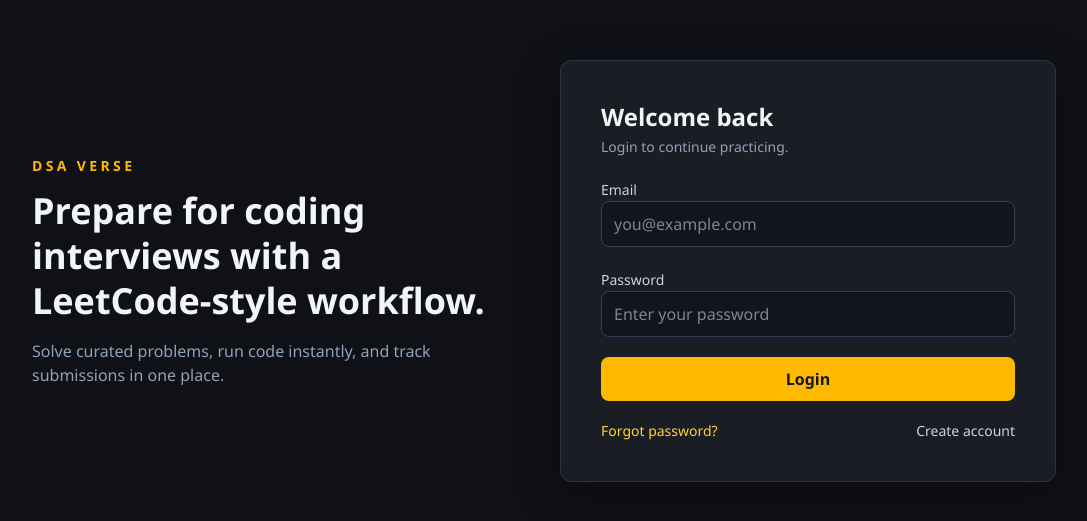
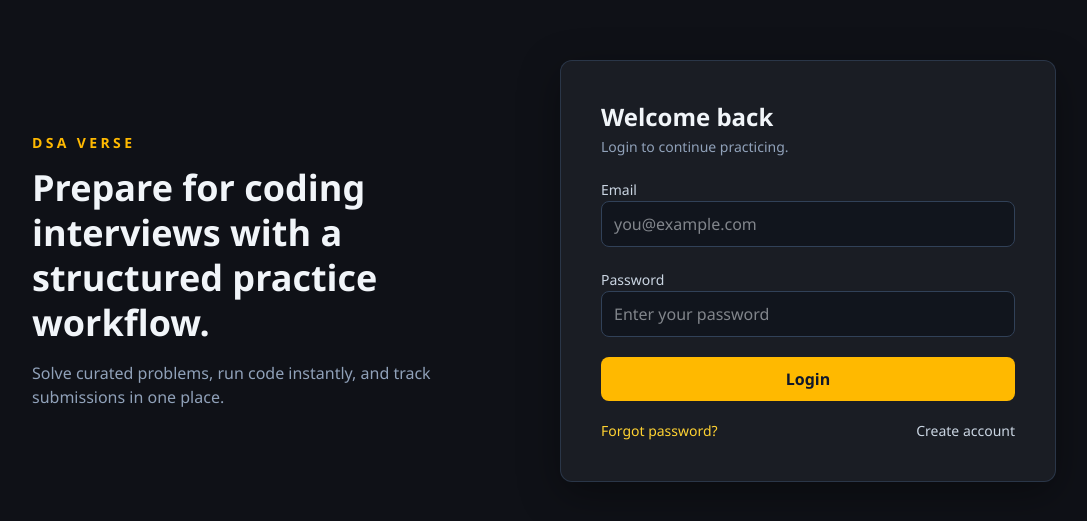
Before and after one commit to Kuldeep0021/DSA-_practice-_Platform, a Next.js app: page /login in a window 1280 px wide. Shown: the part 129-650 px from the top of the page, without its empty margins (96-1183 px from the left). Built offline with nearby package versions, Linux system fonts and the light colour scheme.

Commit message:
chore: remove leetcode wording from app and docs

```diff
--- a/app/layout.tsx
+++ b/app/layout.tsx
@@ -3,7 +3,7 @@
 
 export const metadata: Metadata = {
   title: "DSA Verse - Practice Coding Problems",
-  description: "A LeetCode-style platform for practicing data structures and algorithms",
+  description: "A coding practice platform for data structures and algorithms",
 };
 
 export default function RootLayout({
--- a/app/login/page.tsx
+++ b/app/login/page.tsx
@@ -38,7 +38,7 @@
             DSA Verse
           </p>
           <h1 className="mt-3 text-4xl font-bold leading-tight">
-            Prepare for coding interviews with a LeetCode-style workflow.
+            Prepare for coding interviews with a structured practice workflow.
           </h1>
           <p className="mt-4 text-slate-400 max-w-md">
             Solve curated problems, run code instantly, and track submissions in one place.
--- a/app/problems/page.tsx
+++ b/app/problems/page.tsx
@@ -96,7 +96,7 @@
               </p>
               <h1 className="text-3xl md:text-4xl font-bold">Practice Problems</h1>
               <p className="text-slate-400 text-sm md:text-base">
-                Filter by difficulty and tags just like a LeetCode problem list.
+                Filter by difficulty and tags with a focused problem-list workflow.
               </p>
             </div>
 
```
Also changed, not shown: 1 other file (tests, documents, lock files or other folders).
